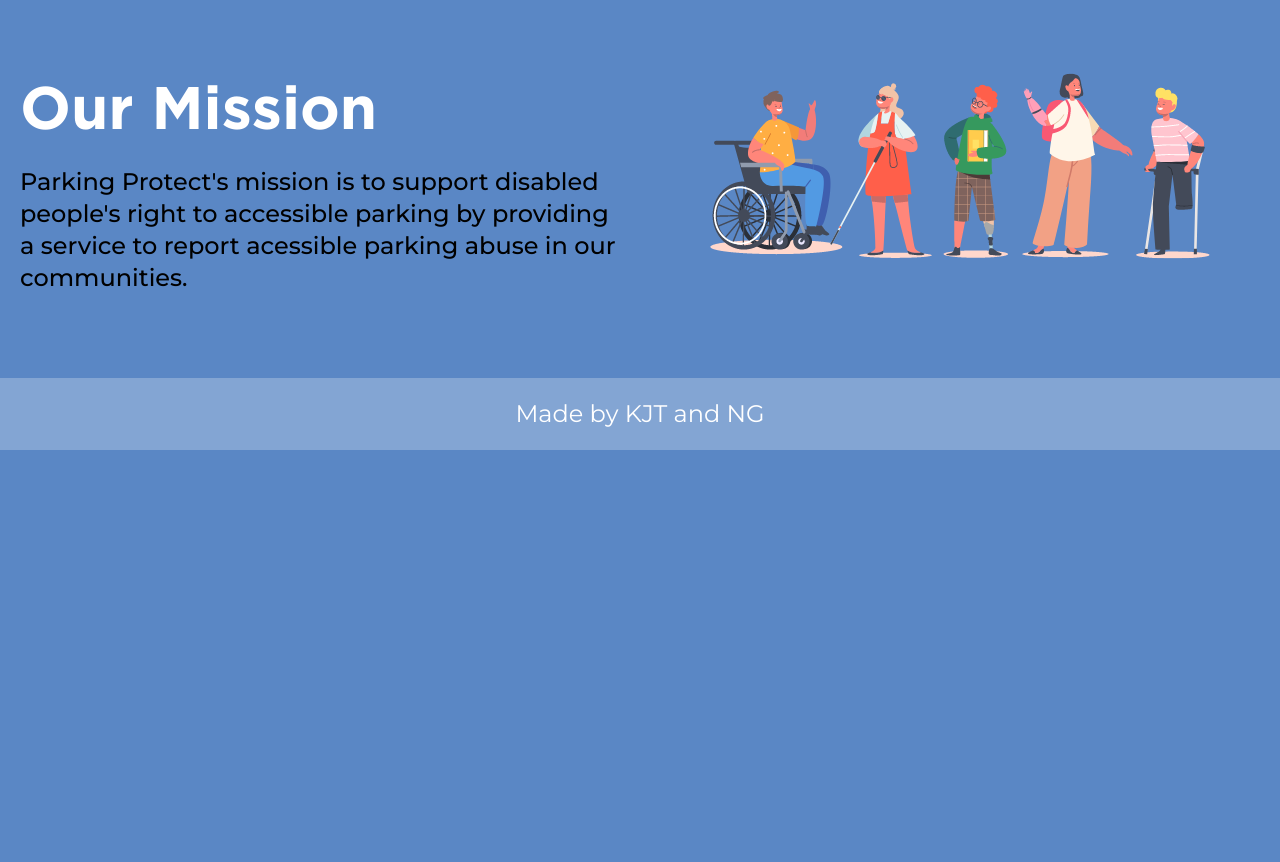
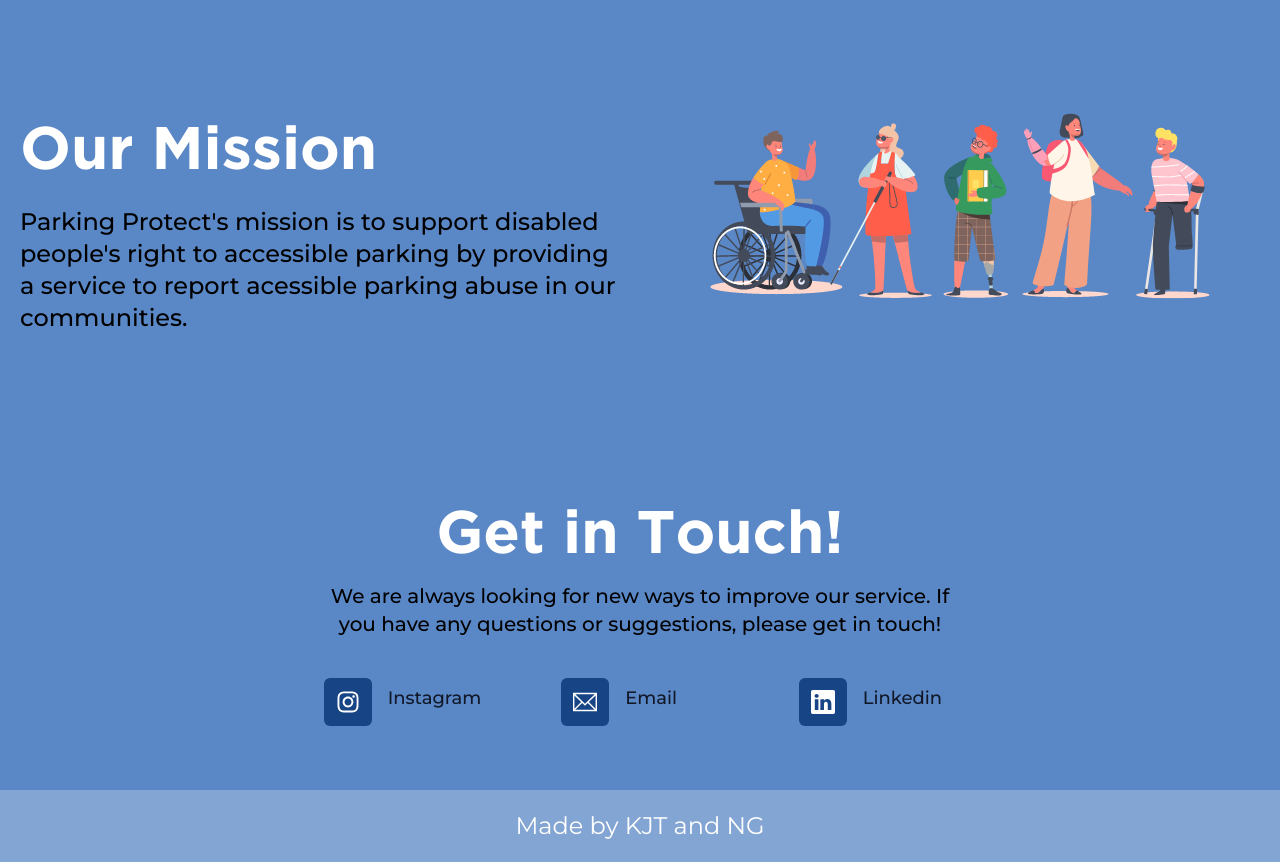
Before and after one commit to ngowran/parkingprotect, a Next.js app: page / in a window 1280 px wide. Shown: the part 1180-2042 px from the top of the page. Before the commit the page ends 1630 px from the top, so only its background shows below. Built offline with nearby package versions, Linux system fonts and the light colour scheme.

Commit message:
Contact component

```diff
--- a/components/Contact.jsx
+++ b/components/Contact.jsx
@@ -0,0 +1,71 @@
+import { BsLinkedin } from "react-icons/bs";
+import { TfiEmail } from 'react-icons/tfi';
+import { FaInstagram } from "react-icons/fa";
+import { motion, AnimatePresence } from 'framer-motion';
+
+const features = [
+    {
+        name: 'Instagram',
+        link:
+            'https://www.instagram.com/parkingprotect/',
+        icon: FaInstagram,
+    },
+    {
+        name: 'Email',
+        link:
+            'mailto:info@parking-protect.com',
+        icon: TfiEmail,
+    },
+    {
+        name: 'Linkedin',
+        link:
+            'https://www.linkedin.com/enactusdcu/',
+        icon: BsLinkedin,
+    },
+]
+
+export default function Contact() {
+    return (
+        <div id="contact" className="p-6">
+            <div className="mx-auto text-center max-w-2xl px-2 pt-16">
+                <h1 className="text-6xl text-white font-bold">Get in Touch!</h1>
+                <p className="mt-4 text-xl font-medium">
+                    We are always looking for new ways to improve our service. If you have any questions or suggestions, please get in touch!
+                </p>
+            </div>
+
+            <div className="mt-10 mb-12 mx-auto items-center justify-center flex">
+                <dl className="mx-auto space-y-10 md:grid md:grid-cols-3 md:gap-x-20 md:gap-y-12 md:space-y-0">
+                    {features.map((feature, index) => (
+                        <div key={index} className="relative">
+                            <AnimatePresence mode="wait">
+                                <motion.div
+                                    initial={{ opacity: 0 }}
+                                    whileInView={{ x: 0, opacity: 1 }}
+                                    transition={{
+                                        delay: 0.2,
+                                        type: "spring",
+                                        stiffness: 120,
+                                        duration: 3,
+                                        bounce: 0.5,
+                                    }}
+                                    whileHover={{ scale: 1.1 }} >
+                                    <dt>
+                                        <a href={feature.link} target="blank">
+                                            <div className="absolute flex h-12 w-12 items-center justify-center rounded-md dark-blue text-white">
+                                                <feature.icon className="h-6 w-6" aria-hidden="true" />
+                                            </div>
+                                            <p className="ml-16 text-lg font-medium leading-10 text-gray-900">{feature.name}</p>
+                                        </a>
+                                    </dt>
+                                </motion.div>
+                            </AnimatePresence>
+
+                        </div>
+                    ))}
+                </dl>
+            </div>
+        </div>
+
+    )
+}
--- a/components/Features.jsx
+++ b/components/Features.jsx
@@ -2,6 +2,7 @@ import React from "react";
 import { RiNumber1 } from "react-icons/ri";
 import { RiNumber2 } from "react-icons/ri";
 import { RiNumber3 } from "react-icons/ri";
+import Heading from "./Heading";
 
 const feature = [
     {
@@ -21,7 +22,9 @@ const feature = [
 export default function Features() {
     return (
         <div className="py-16" id="features">
-            <h1 className="text-6xl  text-center text-white font-bold">Features</h1>
+            <div className="p-5">
+                <Heading title="Features" />
+            </div>
             <br></br>
             <div className="grid md:grid-cols-3 grid-cols-1 p-4">
                 {feature.map((feature, index) => {
--- /dev/null
+++ b/components/Heading.jsx
@@ -0,0 +1,25 @@
+import { motion, AnimatePresence } from "framer-motion";
+import React from "react";
+
+export default function Heading(title) {
+    return (
+        <div>
+            <AnimatePresence mode="wait">
+                <motion.div
+                    initial={{ opacity: 0 }}
+                    whileInView={{ x: 0, opacity: 1 }}
+                    transition={{
+                        delay: 0.2,
+                        type: "spring",
+                        stiffness: 120,
+                        duration: 3,
+                        bounce: 0.5,
+                    }}>
+                    <h1 className="text-6xl text-white font-bold">
+                        {title.title}
+                    </h1>
+                </motion.div>
+            </AnimatePresence>
+        </div>
+    );
+}
--- a/components/Hero.jsx
+++ b/components/Hero.jsx
@@ -1,15 +1,14 @@
 import React from "react";
 import ppapp from "../public/ppapp.png";
 import Image from "next/image";
+import Heading from "./Heading";
 
 const Hero = () => {
   return (
     <div className="py-16">
       <div className="pt-16 grid md:grid-cols-2">
         <div className="text-center md:text-left p-5">
-          <h3 className="text-6xl  text-white">
-            Protecting People&apos;s Places
-          </h3>
+          <Heading title="Protecting Peoples Places" />
           <br></br>
           <p className="text-2xl text-white">
             Join our mission today </p>
--- a/components/Mission.jsx
+++ b/components/Mission.jsx
@@ -1,13 +1,14 @@
 import React from "react";
 import people from "../public/people.png";
 import Image from "next/image";
+import Heading from "./Heading";
 
 export default function Mission() {
     return (
         <div className="py-16" id="mission">
             <div className="grid md:grid-cols-2 grid-cols-1">
                 <div className="text-center md:text-left p-5">
-                    <h1 className="text-6xl text-white font-bold">Our Mission</h1>
+                    <Heading title="Our Mission" />
                     <br></br>
                     <p className="text-2xl font-medium">
                         Parking Protect's mission is to support disabled
--- a/package.json
+++ b/package.json
@@ -11,6 +11,7 @@
   "dependencies": {
     "@headlessui/react": "^1.7.4",
     "@heroicons/react": "^2.0.13",
+    "framer-motion": "^8.1.7",
     "headlessui": "^0.0.0",
     "heroicons": "^2.0.13",
     "next": "13.0.2",
--- a/pages/index.js
+++ b/pages/index.js
@@ -4,6 +4,7 @@ import Head from 'next/head'
 import Mission from '../components/Mission'
 import Footer from '../components/Footer'
 import Features from '../components/Features'
+import Contact from '../components/Contact'
 
 export default function Home() {
   return (
@@ -17,6 +18,7 @@ export default function Home() {
       <Hero />
       <Features />
       <Mission />
+      <Contact />
       <Footer />
 
     </div>
```
Also changed, not shown: 1 other file (tests, documents, lock files or other folders).
